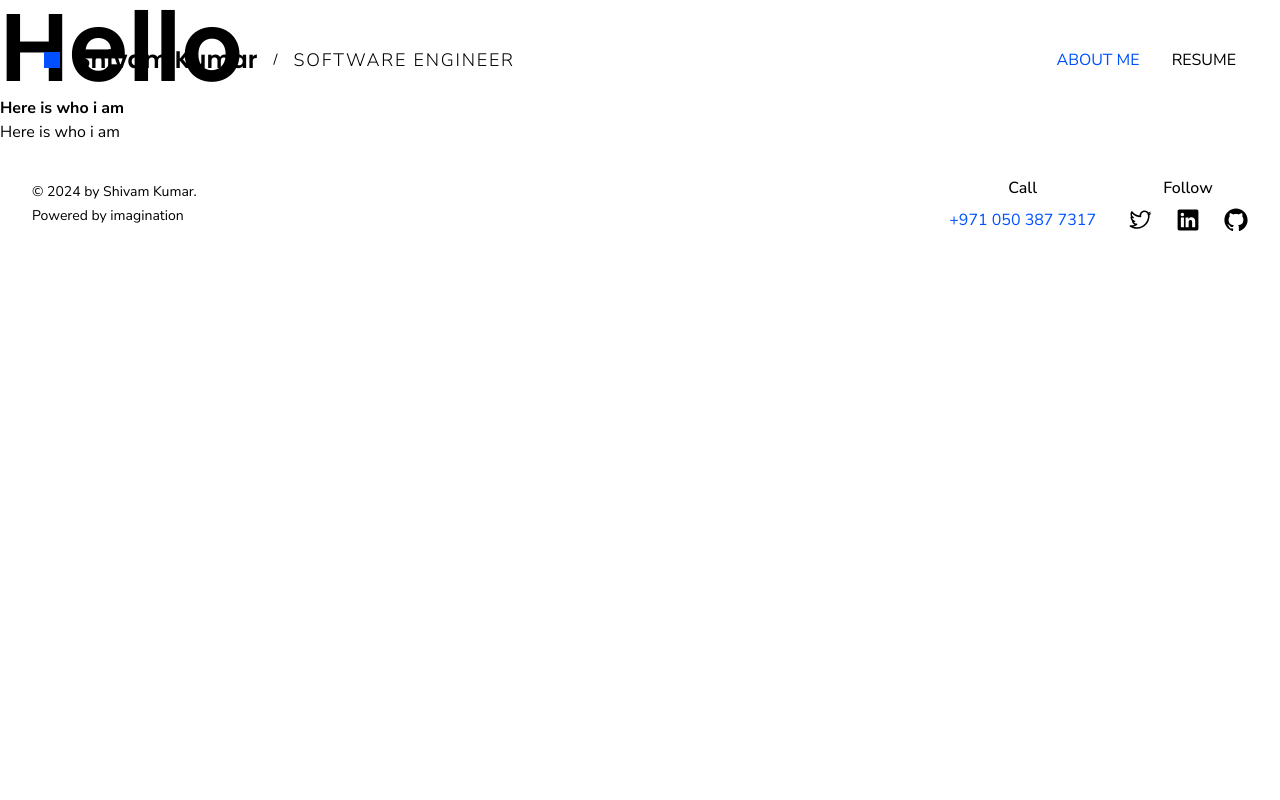
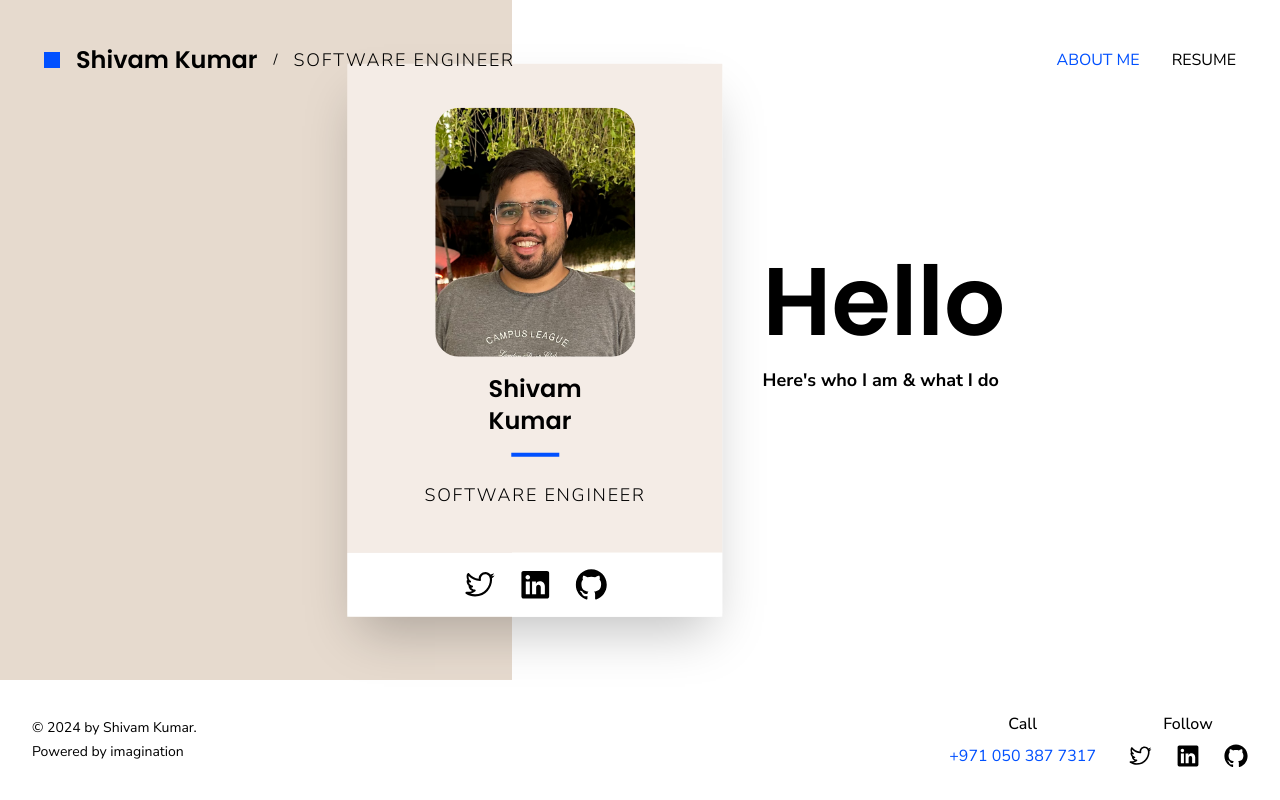
Before and after one commit to riverrz/portfolio, a Next.js app: page / in a window 1280 px wide. Built offline with nearby package versions, Linux system fonts and the light colour scheme.

Commit message:
Create home page layout

```diff
--- /dev/null
+++ b/src/app/(home)/page.tsx
@@ -0,0 +1,23 @@
+import { PersonalFloatingCard } from "./components/personal-floating-card";
+
+export default function Home() {
+  return (
+    <div className="h-full w-full flex flex-col md:flex-row">
+      <div className="h-full order-2 flex-grow md:order-1 md:flex-grow-0 md:basis-2/5 bg-accent relative">
+        <div className="relative md:absolute md:top-[50%] md:right-0 md:translate-x-[75%] md:translate-y-[-50%] flex items-center flex-col md:gap-10 md:flex-row">
+          <PersonalFloatingCard className="h-[480px] md:h-auto md:min-w-[375px] w-[90%] absolute translate-y-[-25%] sm:translate-y-0 sm:static" />
+          <div className="mt-[420px] md:mt-0 self-start w-[90%] mx-auto sm:self-auto">
+            <p className="font-primary text-4xl md:text-8xl font-bold mb-4 ">
+              Hello
+            </p>
+            <p className="font-secondary font-bold text-lg mb-6 md:mb-8">
+              Here&apos;s who I am & what I do
+            </p>
+            <p></p>
+          </div>
+        </div>
+      </div>
+      <div className="min-h-72 sm:h-full order-1 md:order-2 md:flex-grow"></div>
+    </div>
+  );
+}
--- a/src/app/layout.tsx
+++ b/src/app/layout.tsx
@@ -28,9 +28,9 @@ export default function RootLayout({
 }>) {
   return (
     <html lang="en" className={`${poppins.variable} ${nunito.variable}`}>
-      <body>
+      <body className="sm:flex sm:flex-col sm:h-screen">
         <NavBar />
-        <main>{children}</main>
+        <main className="h-screen sm:flex-1 ">{children}</main>
         <Footer />
       </body>
     </html>
--- a/src/app/page.tsx
+++ /dev/null
@@ -1,9 +0,0 @@
-export default function Home() {
-  return (
-    <div>
-      <h1 className="font-primary font-semibold text-8xl">Hello</h1>
-      <p className="font-secondary font-bold">Here is who i am</p>
-      <p className="font-secondary">Here is who i am</p>
-    </div>
-  );
-}
```
